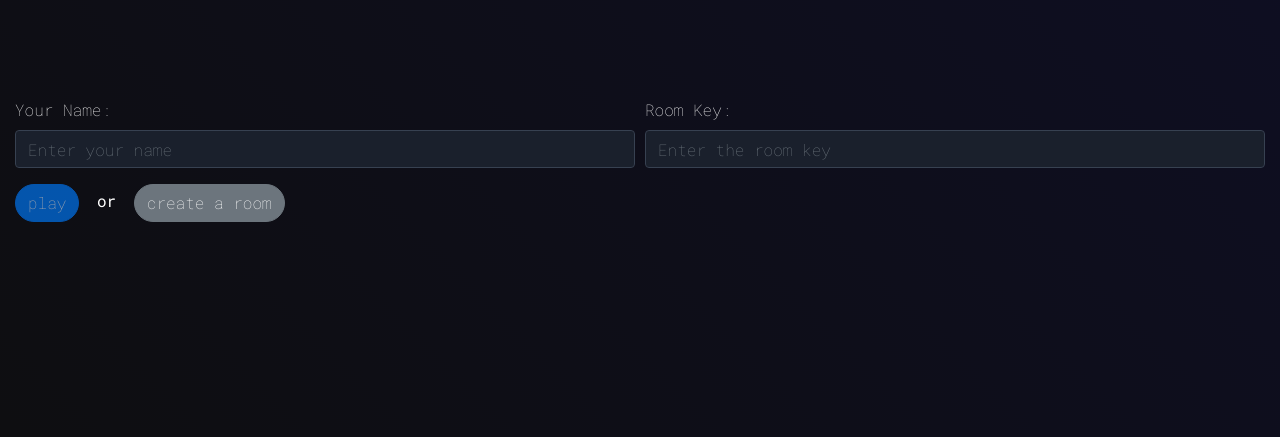
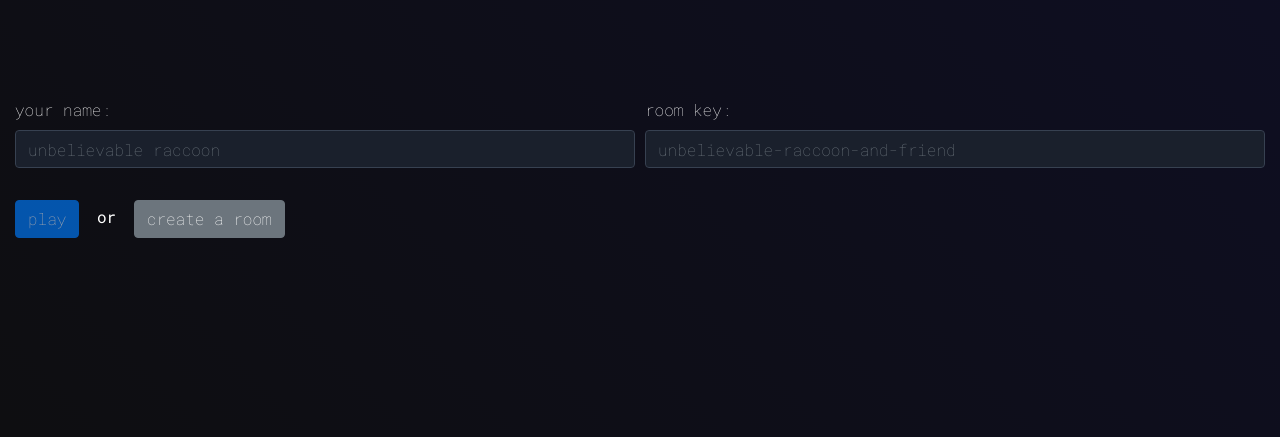
Before and after one commit to joaomarcoscrs/stealthy-gesture-clash, a Flask app: page / in a window 1280 px wide. Shown: the part 70-507 px from the top of the page. Run offline with Flask 3, Linux system fonts and the light colour scheme; some libraries are stand-ins or nearby versions.

Commit message:
good placeholders

```diff
--- a/static/index.js
+++ b/static/index.js
@@ -1,7 +1,49 @@
 document.addEventListener("DOMContentLoaded", function () {
   startSocket();
   handleInputs();
+  handlePlaceholders();
 });
+
+function notSoRandomAdjective() {
+  const adjectives = [
+    "amazing",
+    "awesome",
+    "beautiful",
+    "brilliant",
+    "cool",
+    "crazy",
+    "delightful",
+    "epic",
+    "excellent",
+    "extraordinary",
+    "fabulous",
+    "fantastic",
+    "fun",
+    "great",
+    "incredible",
+    "insane",
+    "interesting",
+    "lovely",
+    "magnificent",
+    "marvelous",
+    "outstanding",
+    "perfect",
+    "phenomenal",
+    "rad",
+    "remarkable",
+    "spectacular",
+    "splendid",
+    "stellar",
+    "stunning",
+    "super",
+    "terrific",
+    "unbelievable",
+    "wonderful",
+    "wondrous",
+  ];
+
+  return adjectives[Math.floor(Math.random() * adjectives.length)];
+}
 
 function handleInputs() {
   const nameInput = document.getElementById("name");
@@ -17,6 +59,12 @@ function handleInputs() {
   // Event listeners for input changes
   nameInput.addEventListener("input", checkInputs);
   roomKeyInput.addEventListener("input", checkInputs);
+
+  const adjective = notSoRandomAdjective();
+
+  // Creates good placeholders
+  nameInput.placeholder = `${adjective} raccoon`;
+  roomKeyInput.placeholder = `${adjective}-raccoon-and-friend`;
 
   // Form submission handler
   gameForm.addEventListener("submit", function (event) {
--- a/templates/index.html
+++ b/templates/index.html
@@ -35,31 +35,32 @@
       <form id="gameForm">
         <div class="form-row">
           <div class="form-group col-md-6">
-            <label for="name" class="font-thin text-white">Your Name:</label>
+            <label for="name" class="font-thin text-white">your name:</label>
             <input
               type="text"
               class="form-control text-white font-thin border-gray-700"
               id="name"
-              placeholder="Enter your name"
+              placeholder="happy raccoon"
               style="background-color: #1a202c"
               required
             />
           </div>
           <div class="form-group col-md-6">
-            <label for="roomKey" class="font-thin text-white">Room Key:</label>
+            <label for="roomKey" class="font-thin text-white">room key:</label>
             <input
               type="text"
               class="form-control text-white font-thin border-gray-700"
               id="roomKey"
-              placeholder="Enter the room key"
+              placeholder="enter the room key"
               style="background-color: #1a202c"
               required
             />
           </div>
         </div>
+        <div class="mt-3">
           <button
             type="submit"
-          class="btn btn-primary rounded-full font-thin mr-2"
+            class="btn btn-primary font-thin mr-2"
             id="playButton"
             disabled
           >
@@ -68,11 +69,12 @@
           or
           <button
             type="button"
-          class="btn btn-secondary ml-2 rounded-full font-thin"
+            class="btn btn-secondary ml-2 font-thin"
             id="createRoomButton"
           >
             create a room
           </button>
+        </div>
       </form>
     </div>
 
```
Lines whose indentation alone changed are shown as unchanged.
